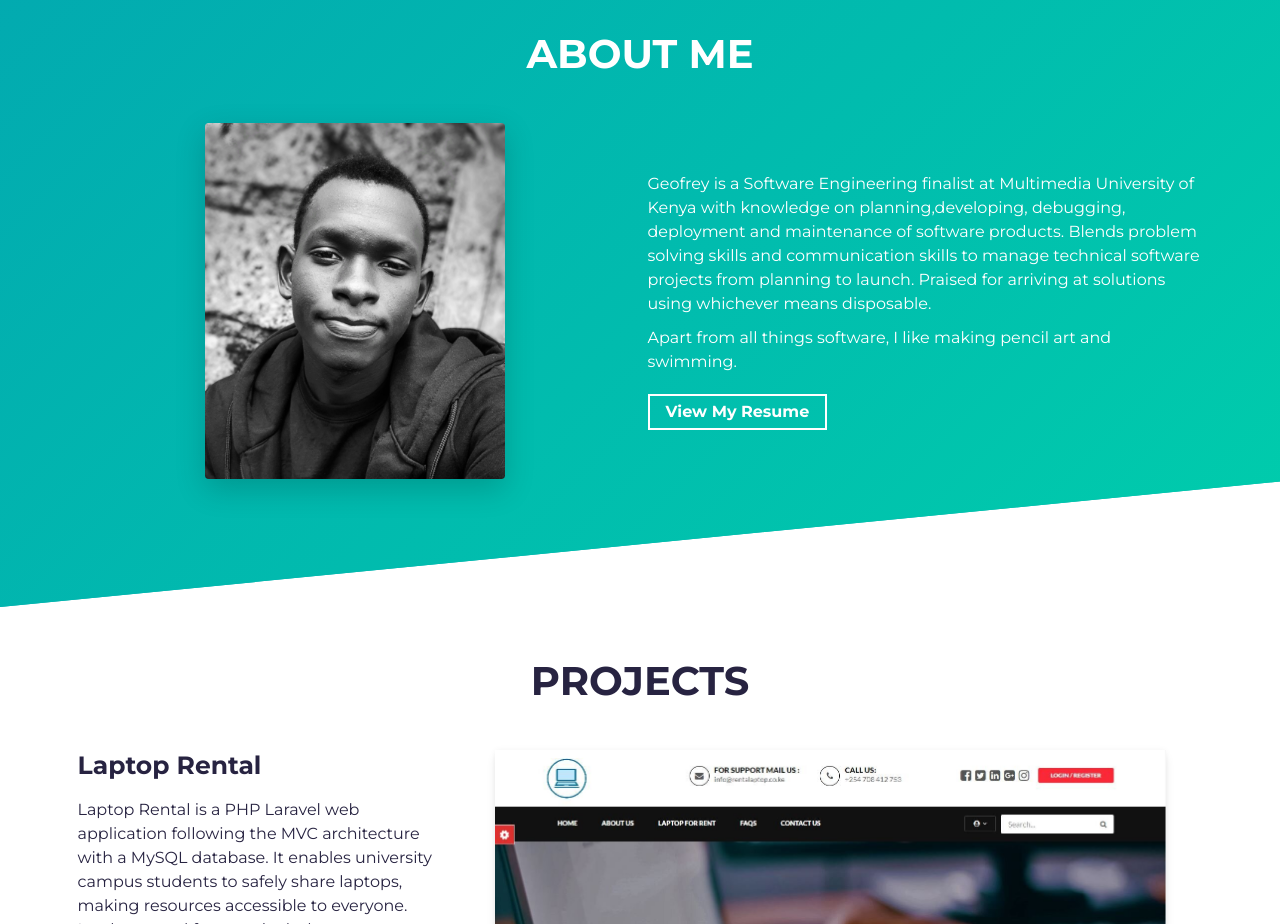
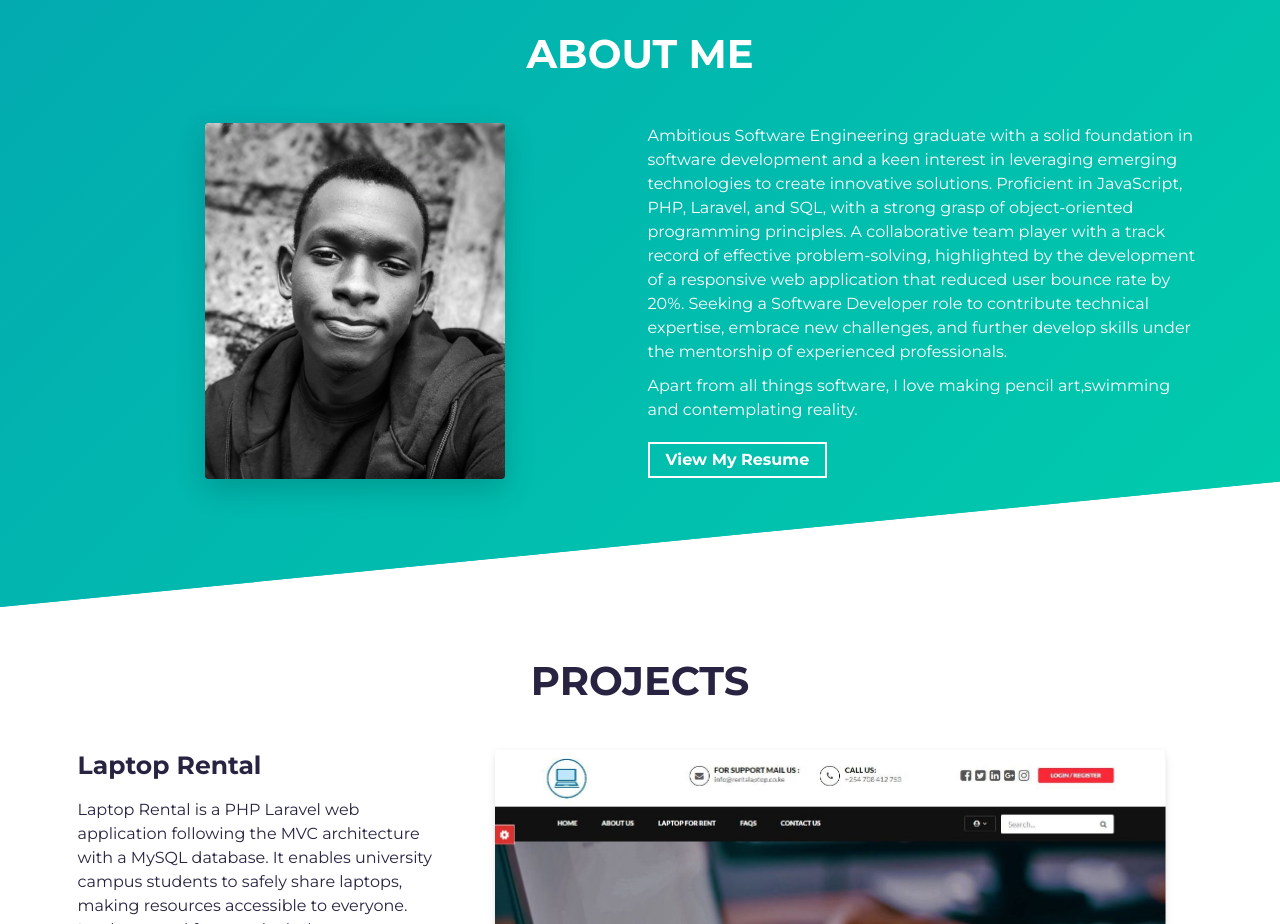
Before and after one commit to obara501/myportfolio, a website built with Parcel: page src/index.html in a window 1280 px wide. Shown: the part 820-1744 px from the top of the page. Built offline with nearby package versions, Linux system fonts and the light colour scheme.

Commit message:
Update summary

```diff
--- a/src/index.html
+++ b/src/index.html
@@ -77,12 +77,16 @@
           <div class="col-md-6 col-sm-12">
             <div class="about-wrapper__info load-hidden">
               <p class="about-wrapper__info-text">
-                Geofrey is a Software Engineering finalist at Multimedia University of Kenya with knowledge on planning,developing, debugging,
-                deployment and maintenance of software products. Blends problem solving skills and communication skills to manage
-                technical software projects from planning to launch. Praised for arriving at solutions using whichever means disposable.
+                Ambitious Software Engineering graduate with a solid foundation in software development and a keen
+                interest in leveraging emerging technologies to create innovative solutions. Proficient in JavaScript, PHP,
+                Laravel, and SQL, with a strong grasp of object-oriented programming principles. A collaborative team
+                player with a track record of effective problem-solving, highlighted by the development of a responsive web
+                application that reduced user bounce rate by 20%. Seeking a Software Developer role to contribute
+                technical expertise, embrace new challenges, and further develop skills under the mentorship of
+                experienced professionals.
               </p>
               <p class="about-wrapper__info-text">
-                Apart from all things software, I like making pencil art and swimming.
+                Apart from all things software, I love making pencil art,swimming and contemplating reality.
               </p>
               <span class="d-flex mt-3">
                 <a
```
Also changed, not shown: 1 other file.
